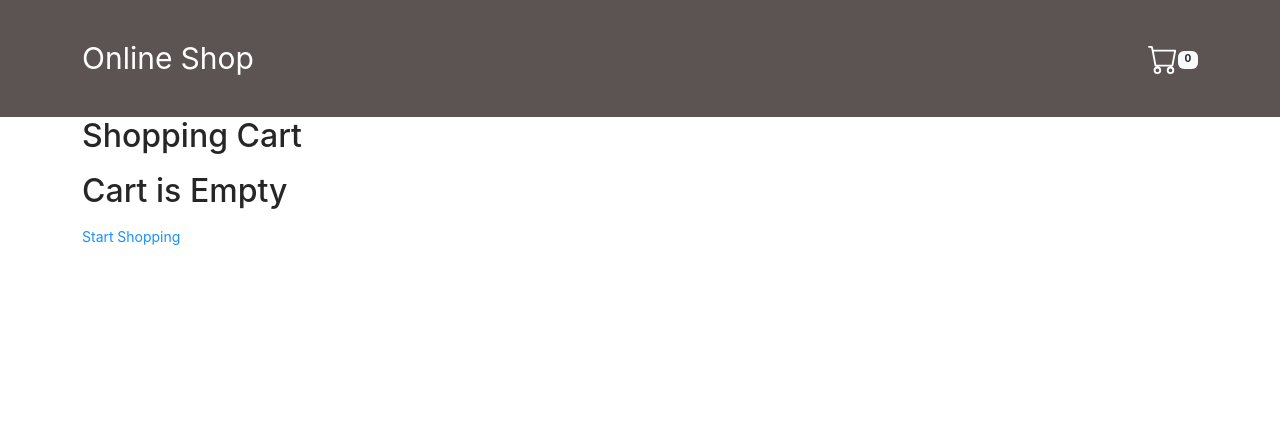
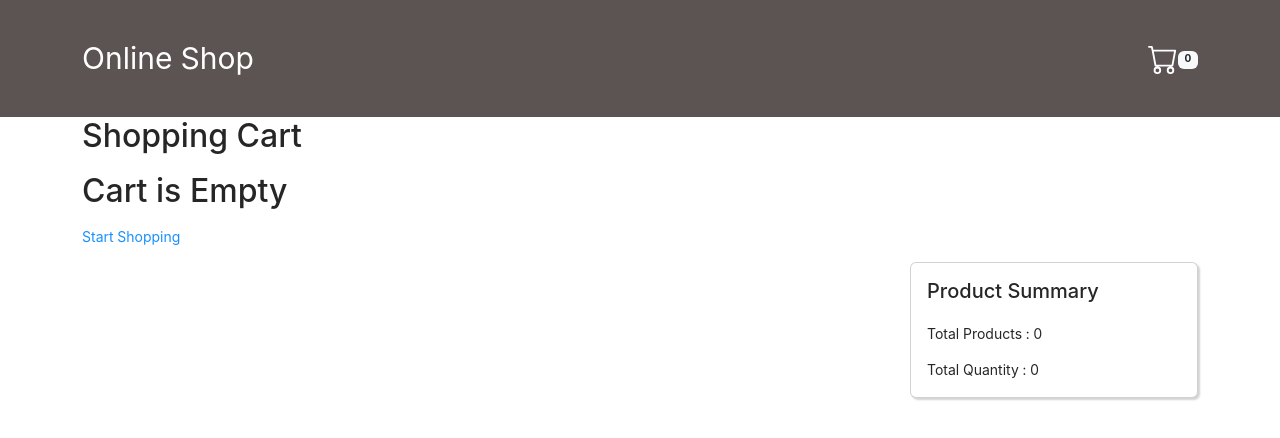
Before and after one commit to TaqiAli96/ShoppingCart-React-ReduxToolkit-Node-API, a React (Create React App) app: page /cart in a window 1280 px wide. Shown: the top 438 px of the page. Built offline with nearby package versions, Linux system fonts and the light colour scheme.

Commit message:
last modified

```diff
--- a/src/components/Cart.js
+++ b/src/components/Cart.js
@@ -12,11 +12,12 @@ import {
   getTotals,
 } from "../redux/features/cartSlice";
 import { useEffect } from "react";
+import { Card } from "react-bootstrap";
 
 export const Cart = () => {
   const cart = useSelector((state) => state.cart);
   const { cartProducts } = cart;
-  console.log(cartProducts);
+  console.log(cart);
   const dispatch = useDispatch();
   useEffect(() => {
     dispatch(getTotals());
@@ -95,6 +96,16 @@ export const Cart = () => {
       ) : (
         ""
       )}
+
+      <div style={{ display: "flex", justifyContent: "flex-end" }}>
+        <Card style={{ width: "18rem", boxShadow: "2px 2px 2px lightgray" }}>
+          <Card.Title className="p-3">Product Summary</Card.Title>
+          <Card.Body style={{ marginTop: "-20px" }}>
+            <Card.Text>Total Products : {cart.cartTotalQuantity}</Card.Text>
+            <Card.Text>Total Quantity : {cart.cartTotalAmount}</Card.Text>
+          </Card.Body>
+        </Card>
+      </div>
     </Container>
   );
 };
--- a/src/redux/features/cartSlice.js
+++ b/src/redux/features/cartSlice.js
@@ -66,8 +66,8 @@ const cartSlice = createSlice({
       );
       // console.log(current(state.cartProducts[findIndex]));
       if (state.cartProducts[Index].cartQuantity >= 1) {
-        state.cartProducts[Index].cartQuantity =
-          state.cartProducts[Index].cartQuantity + 1;
+        state.cartProducts[Index].cartQuantity += 1;
+        // state.cartProducts[Index].cartQuantity + 1;
       }
       toast.success(`${payload.name} quantity increased`, {
         position: "bottom-left",
@@ -86,6 +86,7 @@ const cartSlice = createSlice({
         autoClose: 800,
       });
     },
+
     clearCart: (state) => {
       state.cartProducts = [];
       sessionStorage.setItem("cartItems", JSON.stringify(state.cartProducts));
--- a/src/redux/features/productsApi.js
+++ b/src/redux/features/productsApi.js
@@ -8,7 +8,7 @@ export const productApi = createApi({
       query: () => `products`,
     }),
     getSingleProduct: builder.query({
-      query: (postId) => `/productss/${postId}`,
+      query: (postId) => `/products/${postId}`,
     }),
   }),
 });
```
